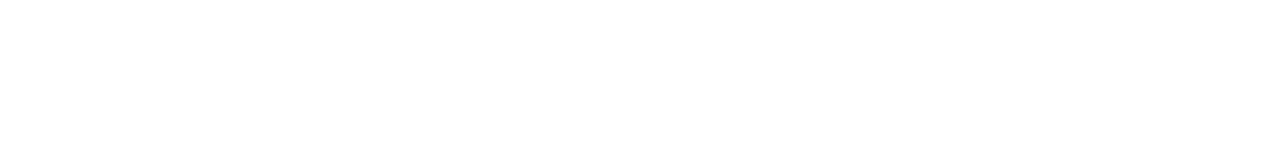
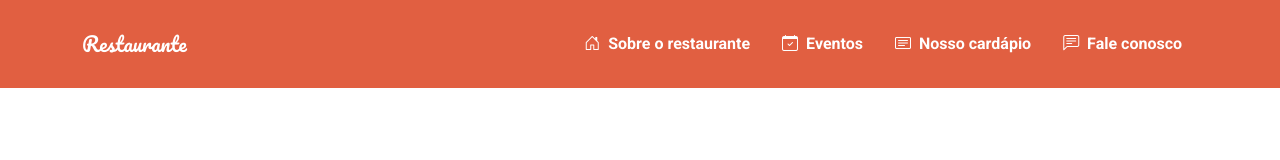
Before and after one commit to arthuurqueirozz/Restaurant-Landing-Page, a plain HTML site: page index.html in a window 1280 px wide. Drawn offline with nearby package versions, Linux system fonts and the light colour scheme.

Commit message:
adding complete header and images

```diff
--- a/index.html
+++ b/index.html
@@ -1,11 +1,57 @@
 <!DOCTYPE html>
-<html lang="en">
+<html lang="pt-br">
 <head>
     <meta charset="UTF-8">
     <meta name="viewport" content="width=device-width, initial-scale=1.0">
     <title>Restaurante</title>
+    <link href="https://cdn.jsdelivr.net/npm/bootstrap@5.3.3/dist/css/bootstrap.min.css" rel="stylesheet" integrity="sha384-QWTKZyjpPEjISv5WaRU9OFeRpok6YctnYmDr5pNlyT2bRjXh0JMhjY6hW+ALEwIH" crossorigin="anonymous">
+    <link rel="preconnect" href="https://fonts.googleapis.com">
+    <link rel="preconnect" href="https://fonts.gstatic.com" crossorigin>
+    <link href="https://fonts.googleapis.com/css2?family=Pacifico&family=Roboto:wght@400;700&display=swap" rel="stylesheet">
+    <link rel="stylesheet" href="https://cdn.jsdelivr.net/npm/bootstrap-icons@1.11.3/font/bootstrap-icons.min.css">
+    <link rel="stylesheet" href="./style.css">
 </head>
 <body>
 
+
+    <header class="navbar navbar-expand-lg sticky-top p-4">
+        <div class="container">
+            <h1 class="navbar-brand m-0">Restaurante</h1>
+            <button class="navbar-toggler bg-light" data-bs-toggle="collapse" data-bs-target="#navegation-menu">
+                <span class="navbar-toggler-icon"></span>
+            </button>
+            <nav class="navbar-collapse collapse justify-content-end" id="navegation-menu">
+                <ul class="nav nav-pills d-block d-md-flex">
+                    <li class="nav-item fw-bold">
+                        <a href="#" class="nav-link">
+                            <i class="bi bi-house-door me-1"></i>
+                            Sobre o restaurante
+                        </a>
+                    </li>
+                    <li class="nav-item fw-bold">
+                        <a href="#" class="nav-link">
+                            <i class="bi bi-calendar-check me-1"></i>
+                            Eventos
+                        </a>
+                    </li>
+                    <li class="nav-item fw-bold">
+                        <a href="#" class="nav-link">
+                            <i class="bi bi-card-text me-1"></i>
+                            Nosso cardápio
+                        </a>
+                    </li>
+                    <li class="nav-item fw-bold">
+                        <a href="#" class="nav-link">
+                            <i class="bi bi-chat-left-text me-1"></i>
+                            Fale conosco
+                        </a>
+                    </li>
+                </ul>
+            </nav>
+        </div>
+    </header>
+
+
+    <script src="https://cdn.jsdelivr.net/npm/bootstrap@5.3.3/dist/js/bootstrap.bundle.min.js" integrity="sha384-YvpcrYf0tY3lHB60NNkmXc5s9fDVZLESaAA55NDzOxhy9GkcIdslK1eN7N6jIeHz" crossorigin="anonymous"></script>
 </body>
 </html>
--- /dev/null
+++ b/style.css
@@ -0,0 +1,26 @@
+body{
+    font-family: Roboto, sans-serif;
+}
+
+.navbar{
+    background-color: #e15f41;
+}
+
+.nav .nav-link.active{
+    background-color: #fff;
+    color: #e15f41;
+}
+
+.nav .nav-link,
+.navbar-brand,
+.navbar-brand:hover {
+    color: #fff;
+}
+
+.navbar-brand{
+    font-family: Pacifico, cursive;
+}
+/*
+.navbar-toggler{
+    background-color: #ffeae6;
+} */
```
Also changed, not shown: images/cardapio/bebidas/cerveja.jpg (added), images/cardapio/bebidas/coca-cola.jpg (added), images/cardapio/bebidas/suco.jpg (added), images/cardapio/bebidas/vinho.jpg (added), images/cardapio/entradas/entrada.jpg (added), images/cardapio/pratos/pizza.jpg (added), images/cardapio/pratos/salmao.jpg (added), images/cardapio/sobremesas/bolo.jpg (added), images/cardapio/sobremesas/cupcake.jpg (added), images/eventos/aniversario.jpg (added), images/eventos/casamento.jpg (added), images/eventos/confraternizacoes.jpg (added), images/restaurante.jpg (added), images/slides/slide2.png (added), 2 other files.
